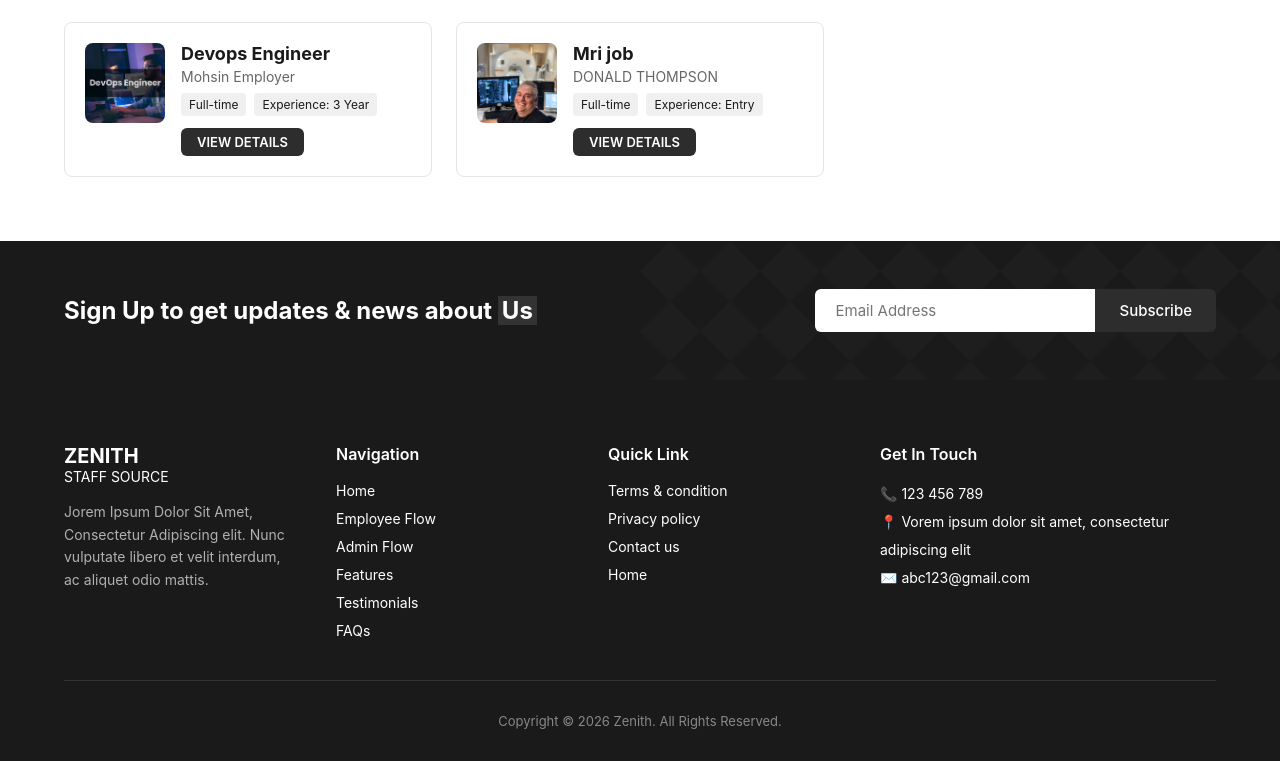
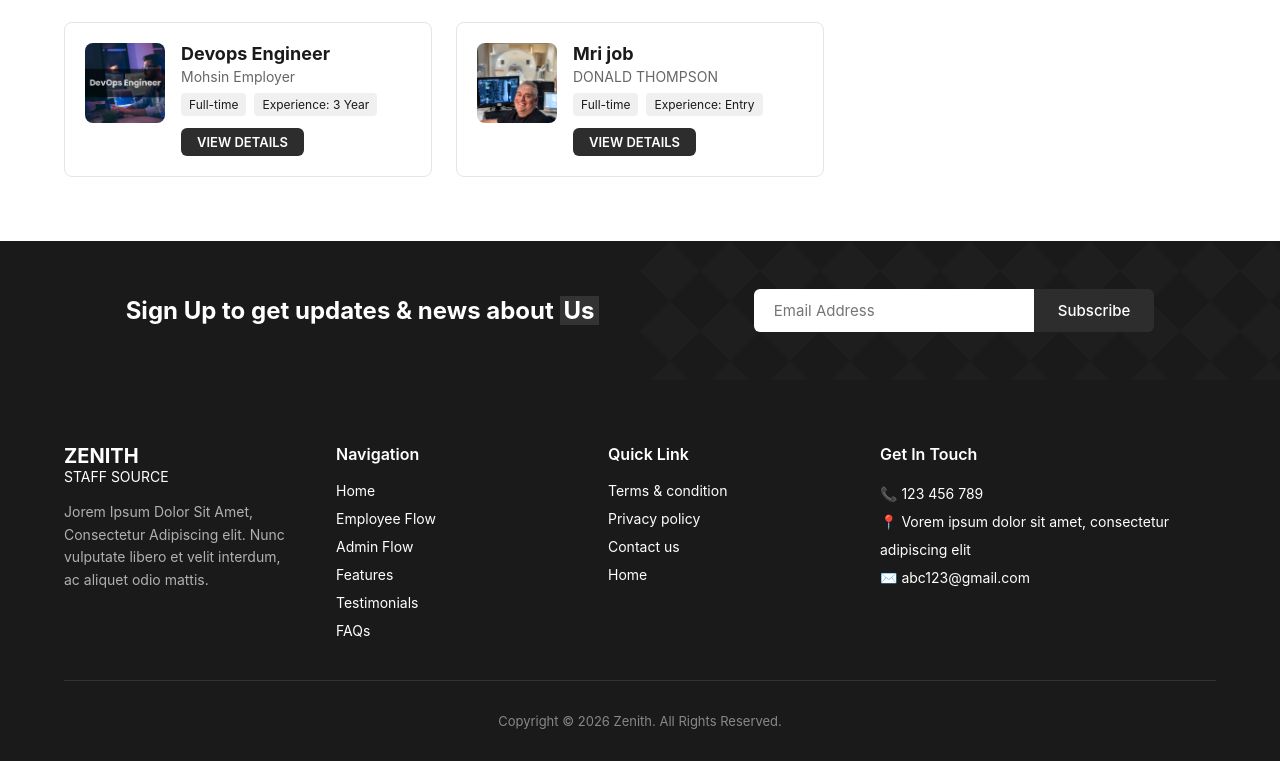
Before and after one commit to justingonrowski15/job-site, a Next.js app in the folder frontend/: page /jobs in a window 1280 px wide. Shown: the part 820-1581 px from the top of the page. Built offline with nearby package versions, Linux system fonts and the light colour scheme; no server answers.

Commit message:
subscribe button align issue fixed

```diff
--- a/frontend/components/Newsletter.tsx
+++ b/frontend/components/Newsletter.tsx
@@ -12,7 +12,7 @@ export default function Newsletter() {
         padding: '3rem 4rem',
         display: 'flex',
         alignItems: 'center',
-        justifyContent: 'space-between',
+        justifyContent: 'space-around',
         gap: '2rem',
         flexWrap: 'wrap',
         position: 'relative',
```
